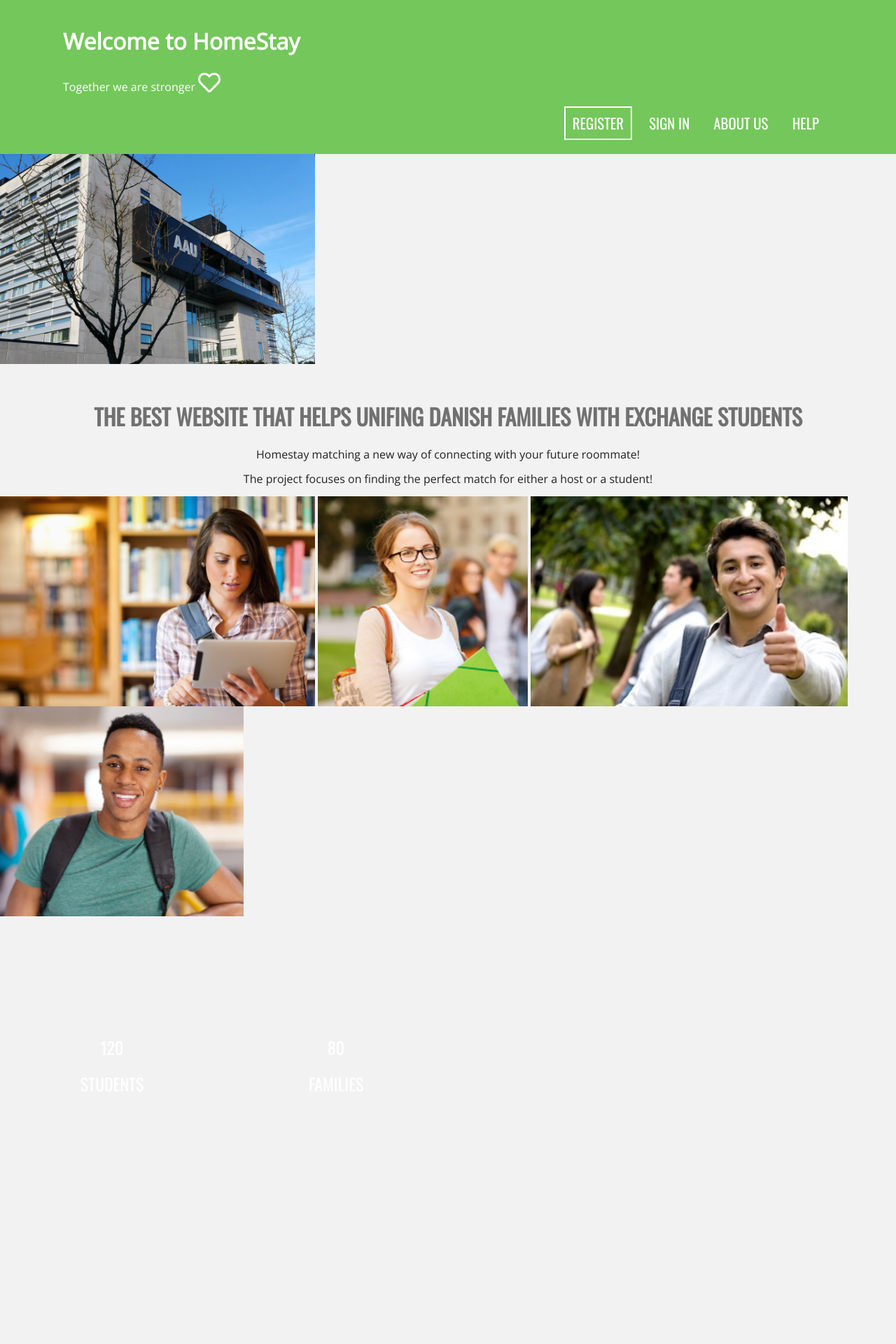
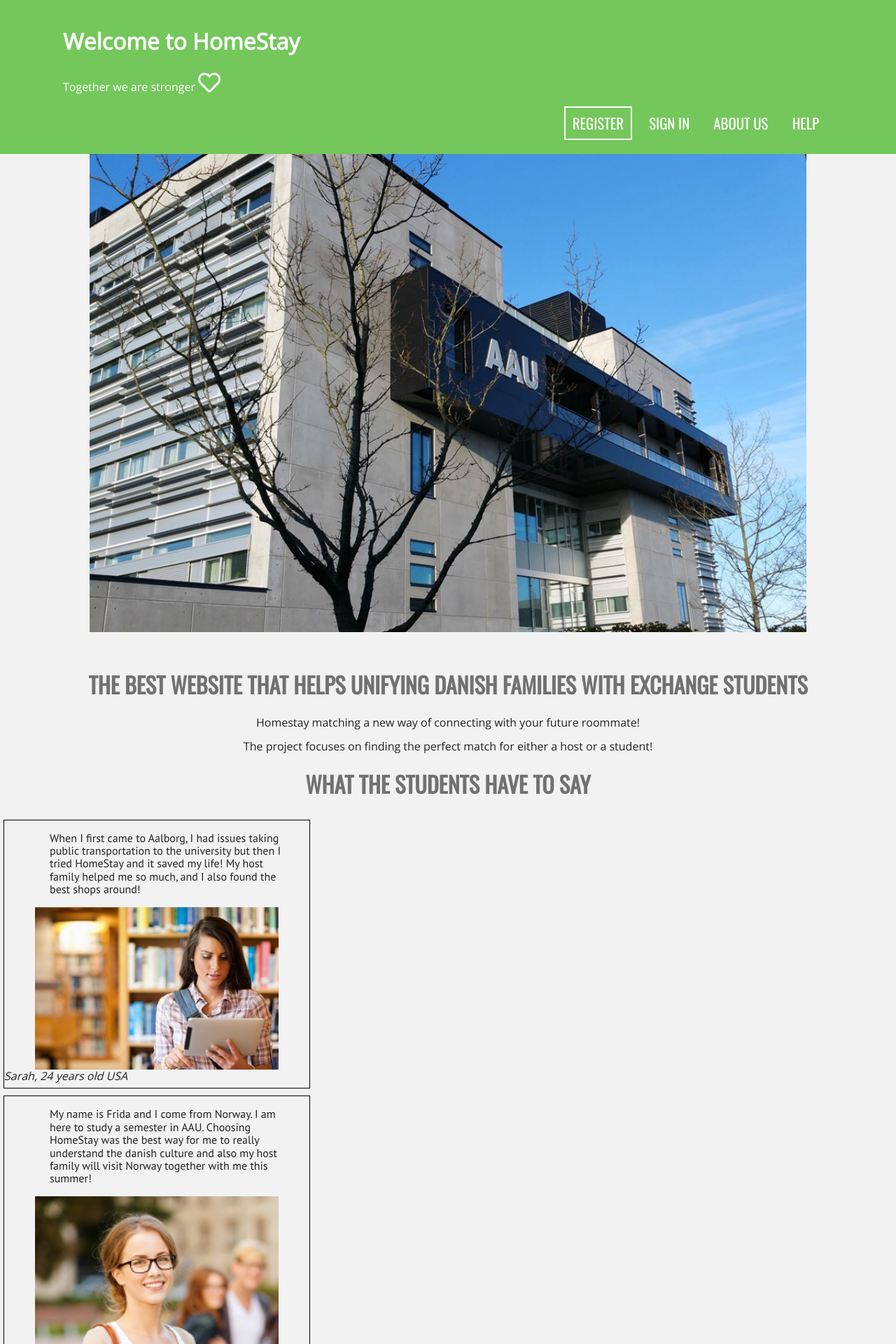
Before and after one commit to eliagipe/homestay, a PHP site: page / in a window 1280 px wide. Shown: the top 1920 px of the page at 70% size. Before the commit the page ends 1559 px from the top, so only its background shows below. Run offline with PHP 8.4, Linux system fonts and the light colour scheme; some libraries are stand-ins or nearby versions.

Commit message:
changespictures and so

```diff
--- a/css/main.css
+++ b/css/main.css
@@ -230,6 +230,18 @@ margin-bottom:6px;
 background-color: white;
 display:block;
 }
+
+div.jeje{
+position:relative;
+height: auto;
+
+}
+img{
+    width: 80%;
+    height: 100%;
+    margin: auto;
+    display: block;
+}
 /* number of families and students*/
 div.picture{
     position:relative;
@@ -239,6 +251,35 @@ div.picture::before{
     background-image:url(../img/uni.jpg);
     content:'';
 }
+/*** Testimoniales **/
+div.testimoniales {
+    padding-bottom: 20px;
+    }
+    div.testimonial
+    {
+padding: 5px;
+    }
+@media only screen and (min-width:768px){
+div.testimonial{
+    float: left;
+
+    width: 35%;
+}
+}
+blockquote{
+background-color:#f2f2f2;
+border: 1px solid #000;
+position: relative;
+margin: 0 0 10px 0;
+padding-bottom: 8px;
+}
+blockquote p{
+    text-align: left!important;
+    font-size: 1em!important;
+    font-family: 'PT sans', sans-serif;
+    padding: 0 20px 0 65px;
+}
+
 ul.number-families{
     position: relative;
     padding: 120px 0;
--- a/index.html
+++ b/index.html
@@ -54,10 +54,14 @@
  </div><!--.barra-->
  <!--barra-->
 </div>
+<section class="seccionuni">
+<div jeje>
 <img src="img/uni.jpg" height="300" alt="AAU building image">
+</div>
+</section>
 </header>
 <section class="section contenedor">
-    <h2>The best website that helps unifing danish families with exchange students</h2>
+    <h2>The best website that helps unifying danish families with exchange students</h2>
     <p>
       Homestay matching a new way of connecting with your future roommate!
     </p>
@@ -65,10 +69,55 @@
     <p>
      The project focuses on finding the perfect match for either a host or a student!
     </p>
-    <img src="img/sarah24.jpg" height="300" alt="Sarah24">
-    <img src="img/frida21.png" height="300" alt="Frida21">
-    <img src="img/Loui 23.jpg" height="300" alt="Loui23">
-    <img src="img/darius21.png" height="300" alt="Darius21">
+    <section class="seccion">
+      <h2>What the students have to say</h2>
+      <div class="testimoniales contenedor clearfix">
+      <div class="testimonial">
+<blockquote>
+  <p>When I first came to Aalborg, I had issues taking public transportation to the university
+  but then I tried HomeStay and it saved my life! My host family helped me so much, and I also
+   found the best shops around!
+  </p>
+  <footer>
+      <img src="img/sarah24.jpg" height="300" alt="Sarah24">
+      <cite>Sarah, 24 years old <span>USA</span></cite>
+  </footer>
+  </blockquote>
+  <blockquote>
+      <p>My name is Frida and I come from Norway. I am here to study a semester in AAU. Choosing
+         HomeStay was the best way for me to really understand the danish culture and also my host
+          family will visit Norway together with me this summer!
+      </p>
+      <footer>
+          <img src="img/frida21.png" height="300" alt="Frida21">
+          <cite>Frida, 21 years old <span>Norway</span></cite>
+      </footer>
+      </blockquote>
+      <blockquote>
+          <p>In my free time, when I can relax from school, I love taking pictures! My host family
+            showed me places in Aalborg I never would have otherwise seen!
+          </p>
+          <footer>
+              <img src="img/Loui 23.jpg" height="300" alt="Loui23">
+              <cite>Loui, 23 years old <span>Italy</span></cite>
+          </footer>
+          </blockquote>
+          <blockquote>
+              <p>When I first came to Aalborg,I wanted to find a soccer club
+                where I could play! Finally my host at HomeStay introduced me to a club!
+                 Memories I will have for life!
+              </p>
+              <footer>
+                  <img src="img/darius21.png" height="300" alt="Darius21">
+                  <cite>Darius, 21 years old <span>USA</span></cite>
+              </footer>
+              </blockquote>
+              </div>
+      </div>
+    </section>
+
+
+
   </section>
 <div class="picture parallax">
     <ul class= "number-families clearfix">
```
